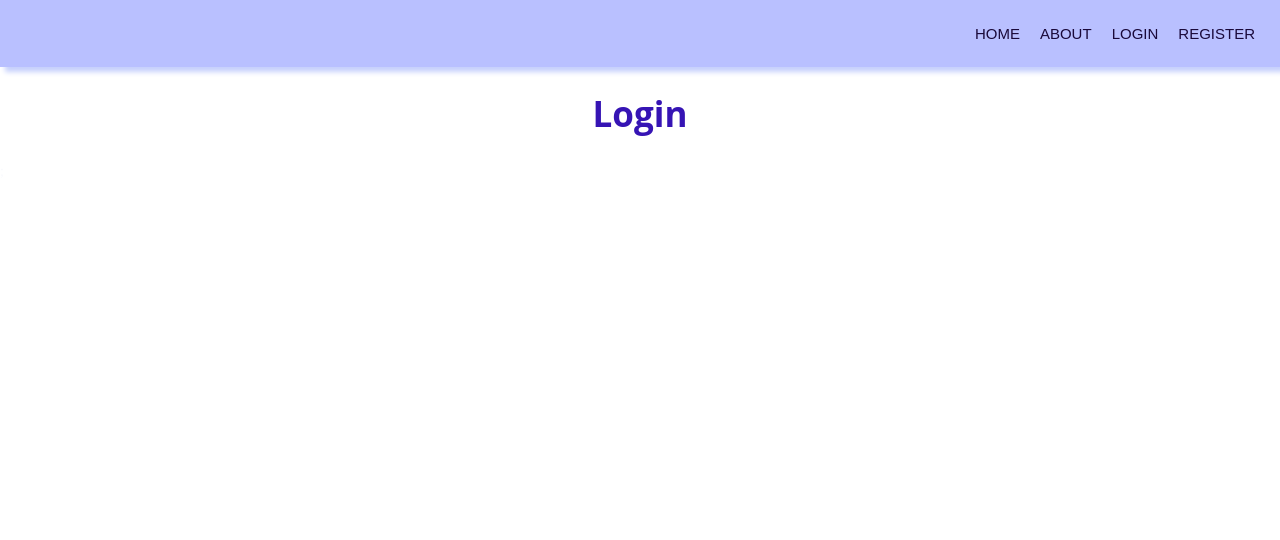
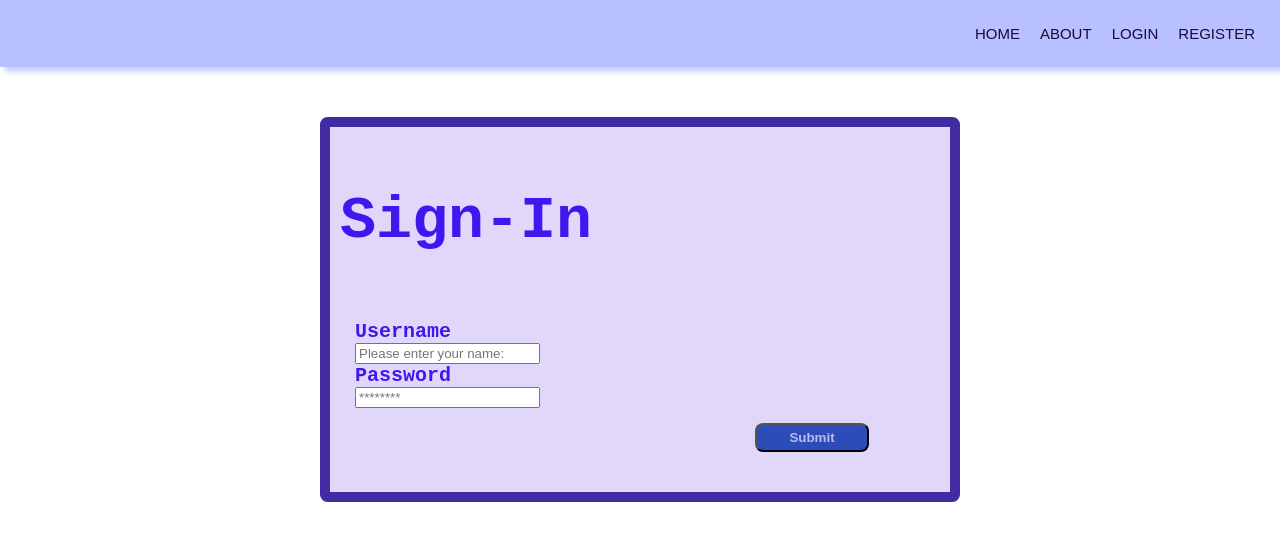
Before and after one commit to nebipeker/Social-Media-Username-Browser, a React (Create React App) app in the folder secondVersion/: page /login in a window 1280 px wide. Shown: the top 540 px of the page. Built offline with nearby package versions, Linux system fonts and the light colour scheme.

Commit message:
Updated Login Container

```diff
--- a/secondVersion/src/container/Login/index.js
+++ b/secondVersion/src/container/Login/index.js
@@ -1,11 +1,70 @@
-import React from 'react';
-import Heading from '../../components/Heading'
-
-export default class Contact extends React.Component {
-    render() {
-		return 	<div>
-		<Heading title="Login" />;
-
-		</div>
-	}
-}
+import React,{useState} from 'react';
+import {
+  Button,
+  Form,
+  FormGroup,
+  Input,
+  Label
+} from 'reactstrap';
+import "./login.css";
+function Login(){
+    const [nick_nameValue,setInputValue] = useState("");
+    const [password_value,setPassword] = useState("");
+    const shouldDisplay = nick_nameValue.length>0;
+    const shouldDisplay_password = password_value.length>0;
+    return (
+      <div className="Login">
+        <h2>Sign-In</h2>
+        <Form className="form">
+          <FormGroup>
+            <Label for="exampleEmail" id="Username">Username</Label>
+            <br/>
+            <Input
+                type="text"
+                name="username"
+                id="exampleEmail"
+                value={nick_nameValue}
+                placeholder="Please enter your name:"
+                onChange={
+                function clear(event) {
+                    setInputValue(event.target.value);
+            }}/>
+            {shouldDisplay && <Button id="X-button" onClick={
+                function clearInnerText(){
+                    setInputValue("");
+                }
+            }>x</Button>}
+          </FormGroup>
+          <FormGroup>
+            <Label for="examplePassword" id="password_label">Password</Label>
+            <br/>
+            <Input
+              type="password"
+              name="password"
+              id="examplePassword"
+              value = {password_value}
+              placeholder="********"
+              onChange={
+                function clear(event) {
+                    setPassword(event.target.value);
+            }
+              }
+            />
+            {shouldDisplay_password && <Button id="X-button" onClick={
+                function clear() {
+                    setPassword("");
+                }
+            }>x</Button>}
+          </FormGroup>
+        <Button id="submit" onClick={
+            function CheckTheUserExistence(){
+                //if user exists
+                alert("Welcome back...x");
+                //if not
+                alert ("Try again");
+            }
+        }>Submit</Button>
+      </Form>
+    </div>
+  );
+};export default Login;
--- /dev/null
+++ b/secondVersion/src/container/Login/login.css
@@ -0,0 +1,50 @@
+.Login {
+    margin: 50px auto;
+    padding: 10px;
+    border: 10px solid #422ca3;
+    border-radius: .5em;
+    margin-bottom: 1em;
+    text-align: left;
+    width: 600px;
+    background-color: rgb(225, 215, 250);
+    border: radius 15px;
+  }
+  #password_label,  #Username ,h2 {
+    font-family: monospace;
+    font-size:20px;
+    color: rgb(63, 24, 238);
+    border: radius 15px;
+  }
+
+  h2{
+
+      padding: center;
+      font-size:60px;
+      color: rgb(63, 24, 238);
+  }
+
+  .form {
+    padding: 1em;
+  }
+
+  label {
+    font-weight: 600;
+  }
+  #X-button{
+      color: rgb(230, 228, 235);
+      border-radius: 10px;
+      background-color: rgb(88, 86, 223);
+      margin-left: 500px;
+
+  }
+
+  #submit{
+    background-color: #2c4db8;
+    font-weight: bold;
+    color: rgb(188, 187, 236);
+    padding: 5px 5px;
+    margin: 15px 0;
+    border-radius: 8px;
+    width: 20%;
+    margin-left: 400px;
+  }
```
